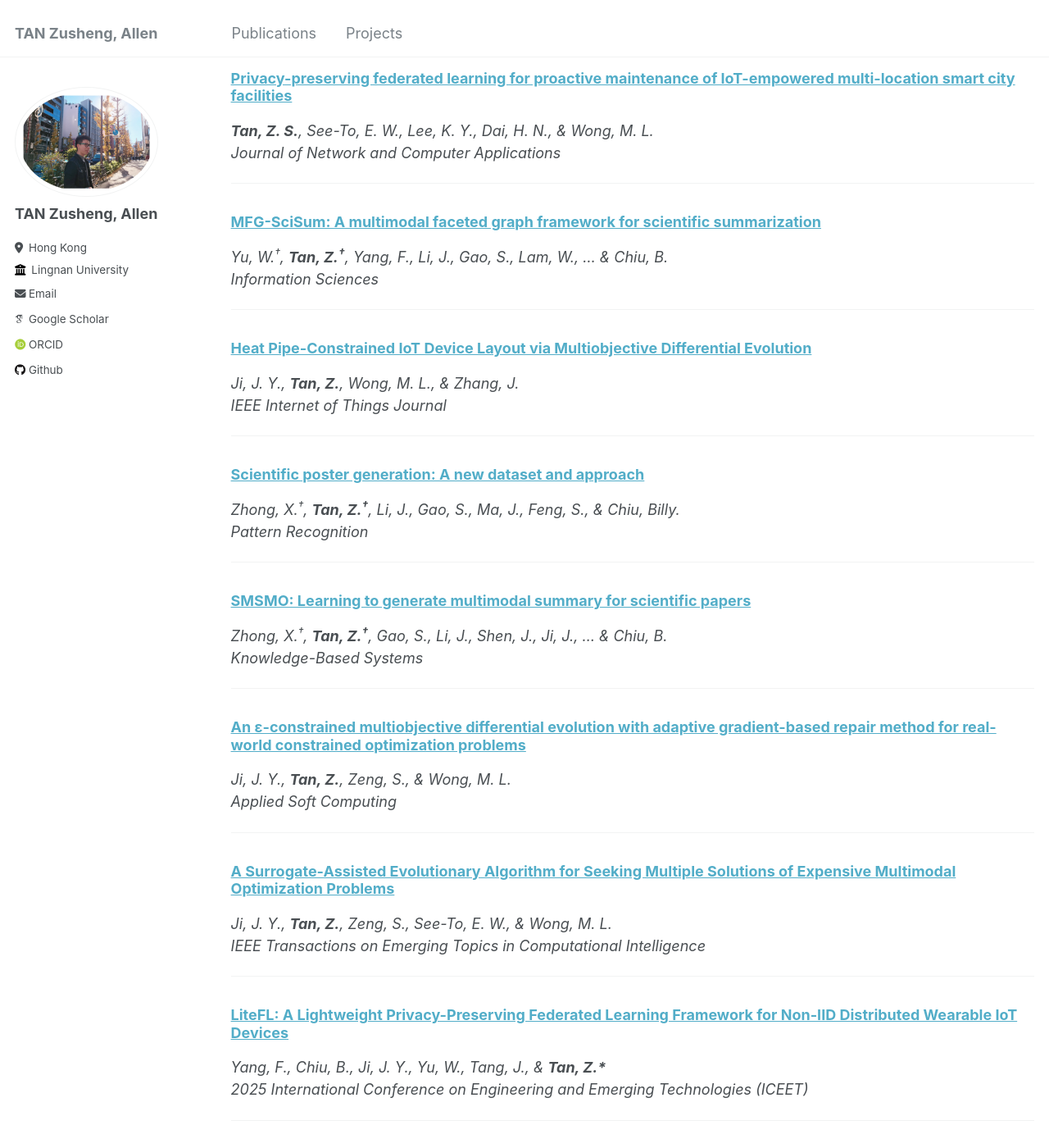
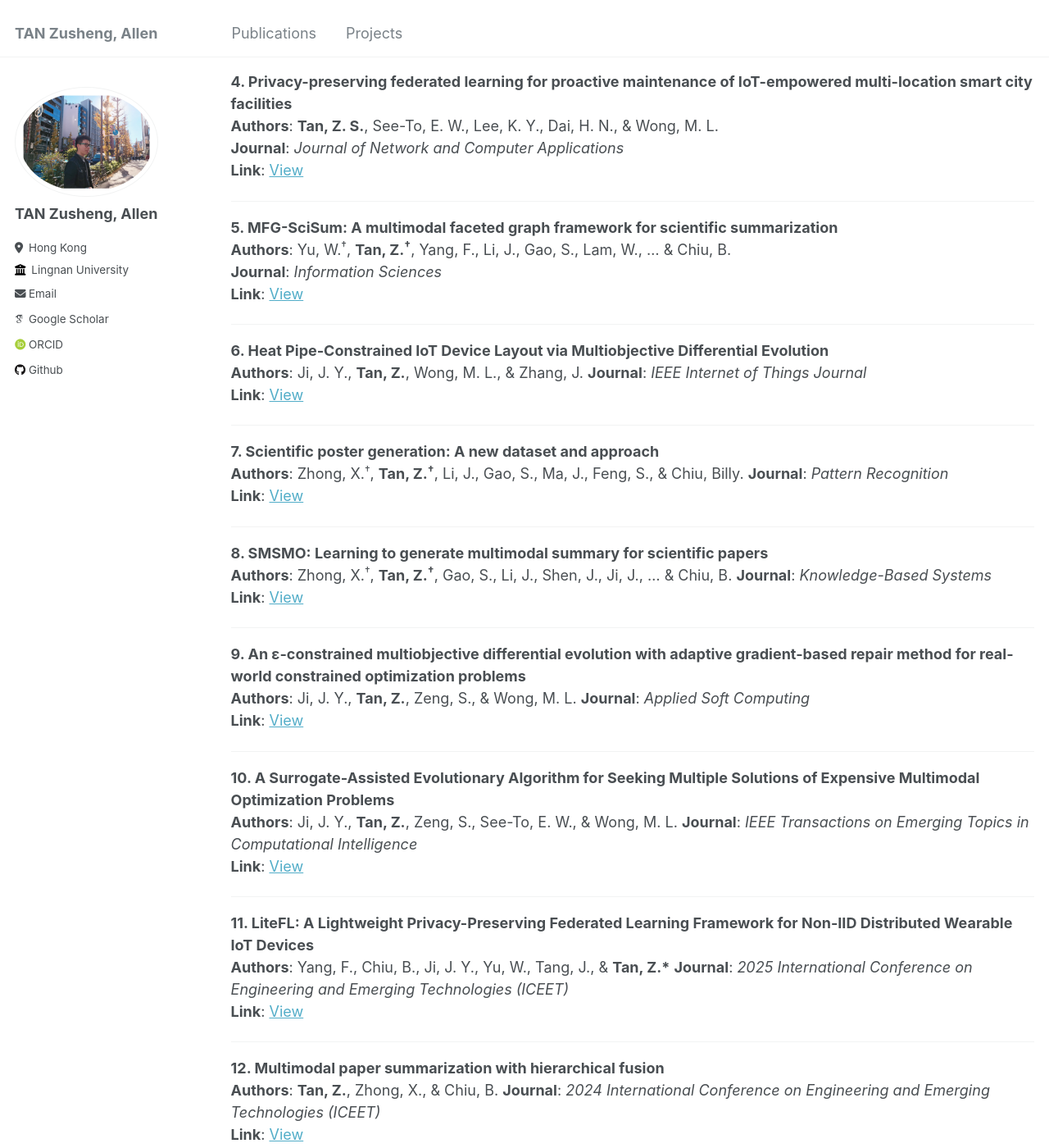
Before and after one commit to allent4n/allent4n.github.io, a Jekyll site: the page built from _pages/publications.md, in a window 1280 px wide and 1400 px high, scrolled down 571 px. Shown: the whole window at 82% size. Built offline with Jekyll 4.4.1, drawn with Linux system fonts in a browser that asks for light colours; some web fonts are replaced; some of the changed text lies outside the part shown.

Commit message:
Update publications.md

```diff
--- a/_pages/publications.md
+++ b/_pages/publications.md
@@ -8,83 +8,95 @@ author_profile: true
 **1. Localize-then-summarize: Enhancing scientific multimodal summarization with facet-aware cross-modal memory**
 **Authors**: **Tan, Z.**, Ji, J. Y., Yu, W., Ng, N. F., Yang, F., Tang, J., ... & Chiu, B.
 **Journal**: *Information Processing & Management*
-**[Link](https://www.sciencedirect.com/science/article/pii/S030645732600378X)**
+**Link**: [View](https://www.sciencedirect.com/science/article/pii/S030645732600378X)
 
 ---
 
-### [Surrogate-Assisted Evolutionary Algorithm for Expensive Optimization with Equality and Inequality Constraints](https://ieeexplore.ieee.org/document/11208642)
-*Ji, J. Y., Chiu, B., **Tan, Z.**\*, Niu, B., Liang, L., & Kwong, S.*
-*IEEE Transactions on Evolutionary Computation*
+**2. Surrogate-Assisted Evolutionary Algorithm for Expensive Optimization with Equality and Inequality Constraints**
+**Authors**: Ji, J. Y., Chiu, B., **Tan, Z.**\*, Niu, B., Liang, L., & Kwong, S
+**Journal**: *IEEE Transactions on Evolutionary Computation*
+**Link**: [View](https://ieeexplore.ieee.org/document/11208642)
 
 ---
 
-### [Enhancing large language models for scientific multimodal summarization with multimodal output](https://aclanthology.org/2025.coling-industry.22/)
-***Tan, Z.**, Zhong, X., Ji, J. Y., Jiang, W., & Chiu, B.*
-*COLING-2025*
+**3. Enhancing large language models for scientific multimodal summarization with multimodal output**
+**Authors**: **Tan, Z.**, Zhong, X., Ji, J. Y., Jiang, W., & Chiu, B.
+**Journal**: *COLING-2025*
+**Link**: [View](https://aclanthology.org/2025.coling-industry.22/)
 
 ---
 
-### [Privacy-preserving federated learning for proactive maintenance of IoT-empowered multi-location smart city facilities](https://www.sciencedirect.com/science/article/abs/pii/S1084804524001735?via%3Dihub)
-***Tan, Z. S.**, See-To, E. W., Lee, K. Y., Dai, H. N., & Wong, M. L.*
-*Journal of Network and Computer Applications*
+**4. Privacy-preserving federated learning for proactive maintenance of IoT-empowered multi-location smart city facilities**
+**Authors**: **Tan, Z. S.**, See-To, E. W., Lee, K. Y., Dai, H. N., & Wong, M. L.
+**Journal**: *Journal of Network and Computer Applications*
+**Link**: [View](https://www.sciencedirect.com/science/article/abs/pii/S1084804524001735?via%3Dihub)
 
 ---
 
-### [MFG-SciSum: A multimodal faceted graph framework for scientific summarization](https://www.sciencedirect.com/science/article/abs/pii/S0020025525009879)
-*Yu, W.<sup>&dagger;</sup>, **Tan, Z.<sup>&dagger;</sup>**, Yang, F., Li, J., Gao, S., Lam, W., ... & Chiu, B.*
-*Information Sciences*
+**5. MFG-SciSum: A multimodal faceted graph framework for scientific summarization**
+**Authors**: Yu, W.<sup>&dagger;</sup>, **Tan, Z.<sup>&dagger;</sup>**, Yang, F., Li, J., Gao, S., Lam, W., ... & Chiu, B.
+**Journal**: *Information Sciences*
+**Link**: [View](https://www.sciencedirect.com/science/article/abs/pii/S0020025525009879)
 
 ---
 
-### [Heat Pipe-Constrained IoT Device Layout via Multiobjective Differential Evolution](https://ieeexplore.ieee.org/document/10753349/)
-*Ji, J. Y., **Tan, Z.**, Wong, M. L., & Zhang, J.*
-*IEEE Internet of Things Journal*
+**6. Heat Pipe-Constrained IoT Device Layout via Multiobjective Differential Evolution**
+**Authors**: Ji, J. Y., **Tan, Z.**, Wong, M. L., & Zhang, J.
+**Journal**: *IEEE Internet of Things Journal*
+**Link**: [View](https://ieeexplore.ieee.org/document/10753349/)
 
 ---
 
-
-### [Scientific poster generation: A new dataset and approach](https://www.sciencedirect.com/science/article/abs/pii/S0031320325001670)
-*Zhong, X.<sup>&dagger;</sup>, **Tan, Z.<sup>&dagger;</sup>**, Li, J., Gao, S., Ma, J., Feng, S., & Chiu, Billy.*
-*Pattern Recognition*
+**7. Scientific poster generation: A new dataset and approach**
+**Authors**: Zhong, X.<sup>&dagger;</sup>, **Tan, Z.<sup>&dagger;</sup>**, Li, J., Gao, S., Ma, J., Feng, S., & Chiu, Billy.
+**Journal**: *Pattern Recognition*
+**Link**: [View](https://www.sciencedirect.com/science/article/abs/pii/S0031320325001670)
 
 ---
 
-### [SMSMO: Learning to generate multimodal summary for scientific papers](https://www.sciencedirect.com/science/article/abs/pii/S0950705124015429)
-*Zhong, X.<sup>&dagger;</sup>, **Tan, Z.<sup>&dagger;</sup>**, Gao, S., Li, J., Shen, J., Ji, J., ... & Chiu, B.*
-*Knowledge-Based Systems*
+**8. SMSMO: Learning to generate multimodal summary for scientific papers**
+**Authors**: Zhong, X.<sup>&dagger;</sup>, **Tan, Z.<sup>&dagger;</sup>**, Gao, S., Li, J., Shen, J., Ji, J., ... & Chiu, B.
+**Journal**: *Knowledge-Based Systems*
+**Link**: [View](https://www.sciencedirect.com/science/article/abs/pii/S0950705124015429)
 
 ---
 
-### [An ɛ-constrained multiobjective differential evolution with adaptive gradient-based repair method for real-world constrained optimization problems](https://www.sciencedirect.com/science/article/abs/pii/S1568494623012206)
-*Ji, J. Y., **Tan, Z.**, Zeng, S., & Wong, M. L.*
-*Applied Soft Computing*
+**9. An ɛ-constrained multiobjective differential evolution with adaptive gradient-based repair method for real-world constrained optimization problems**
+**Authors**: Ji, J. Y., **Tan, Z.**, Zeng, S., & Wong, M. L.
+**Journal**: *Applied Soft Computing*
+**Link**: [View](https://www.sciencedirect.com/science/article/abs/pii/S1568494623012206)
 
 ---
 
-### [A Surrogate-Assisted Evolutionary Algorithm for Seeking Multiple Solutions of Expensive Multimodal Optimization Problems](https://ieeexplore.ieee.org/abstract/document/10218982)
-*Ji, J. Y., **Tan, Z.**, Zeng, S., See-To, E. W., & Wong, M. L.*
-*IEEE Transactions on Emerging Topics in Computational Intelligence*
+**10. A Surrogate-Assisted Evolutionary Algorithm for Seeking Multiple Solutions of Expensive Multimodal Optimization Problems**
+**Authors**: Ji, J. Y., **Tan, Z.**, Zeng, S., See-To, E. W., & Wong, M. L.
+**Journal**: *IEEE Transactions on Emerging Topics in Computational Intelligence*
+**Link**: [View](https://ieeexplore.ieee.org/abstract/document/10218982)
 
 ---
 
-### [LiteFL: A Lightweight Privacy-Preserving Federated Learning Framework for Non-IID Distributed Wearable IoT Devices](https://ieeexplore.ieee.org/abstract/document/11424106)
-*Yang, F., Chiu, B., Ji, J. Y., Yu, W., Tang, J., & **Tan, Z.\****
-*2025 International Conference on Engineering and Emerging Technologies (ICEET)*
+**11. LiteFL: A Lightweight Privacy-Preserving Federated Learning Framework for Non-IID Distributed Wearable IoT Devices**
+**Authors**: Yang, F., Chiu, B., Ji, J. Y., Yu, W., Tang, J., & **Tan, Z.\***
+**Journal**: *2025 International Conference on Engineering and Emerging Technologies (ICEET)*
+**Link**: [View](https://ieeexplore.ieee.org/abstract/document/11424106)
 
 ---
 
-### [Multimodal paper summarization with hierarchical fusion](https://ieeexplore.ieee.org/abstract/document/10913899)
-***Tan, Z.**, Zhong, X., & Chiu, B.*
-*2024 International Conference on Engineering and Emerging Technologies (ICEET)*
+**12. Multimodal paper summarization with hierarchical fusion**
+**Authors**: **Tan, Z.**, Zhong, X., & Chiu, B.
+**Journal**: *2024 International Conference on Engineering and Emerging Technologies (ICEET)*
+**Link**: [View](https://ieeexplore.ieee.org/abstract/document/10913899)
 
 ---
 
-### [Homophily Graph Networks for Trustworthiness Prediction on Airbnb](https://aisel.aisnet.org/pacis2024/track16_shareecon/track16_shareecon/4/)
-***Tan, Z.**, Chiu, B., See-To, E., & Liu, C.*
-*The annual Pacific Asia Conference on Information Systems (PACIS) 2024*
+**13. Homophily Graph Networks for Trustworthiness Prediction on Airbnb**
+**Authors**: **Tan, Z.**, Chiu, B., See-To, E., & Liu, C.
+**Journal**: *The annual Pacific Asia Conference on Information Systems (PACIS) 2024*
+**Link**: [View](https://aisel.aisnet.org/pacis2024/track16_shareecon/track16_shareecon/4/)
 
 ---
 
-### [Tri-Objective Differential Evolution with Gradient Information Reused for Constrained Optimization](https://ieeexplore.ieee.org/abstract/document/10611991)
-*Yang, S., **Tan, Z.**, Ji, J. Y., Xie, H., Wong, M. L., & Kwong, S.*
-*2024 IEEE Congress on Evolutionary Computation (CEC)*
+**14. Tri-Objective Differential Evolution with Gradient Information Reused for Constrained Optimization**
+**Authors**: Yang, S., **Tan, Z.**, Ji, J. Y., Xie, H., Wong, M. L., & Kwong, S.
+**Journal**: *2024 IEEE Congress on Evolutionary Computation (CEC)*
+**Link**: [View](https://ieeexplore.ieee.org/abstract/document/10611991)
```
